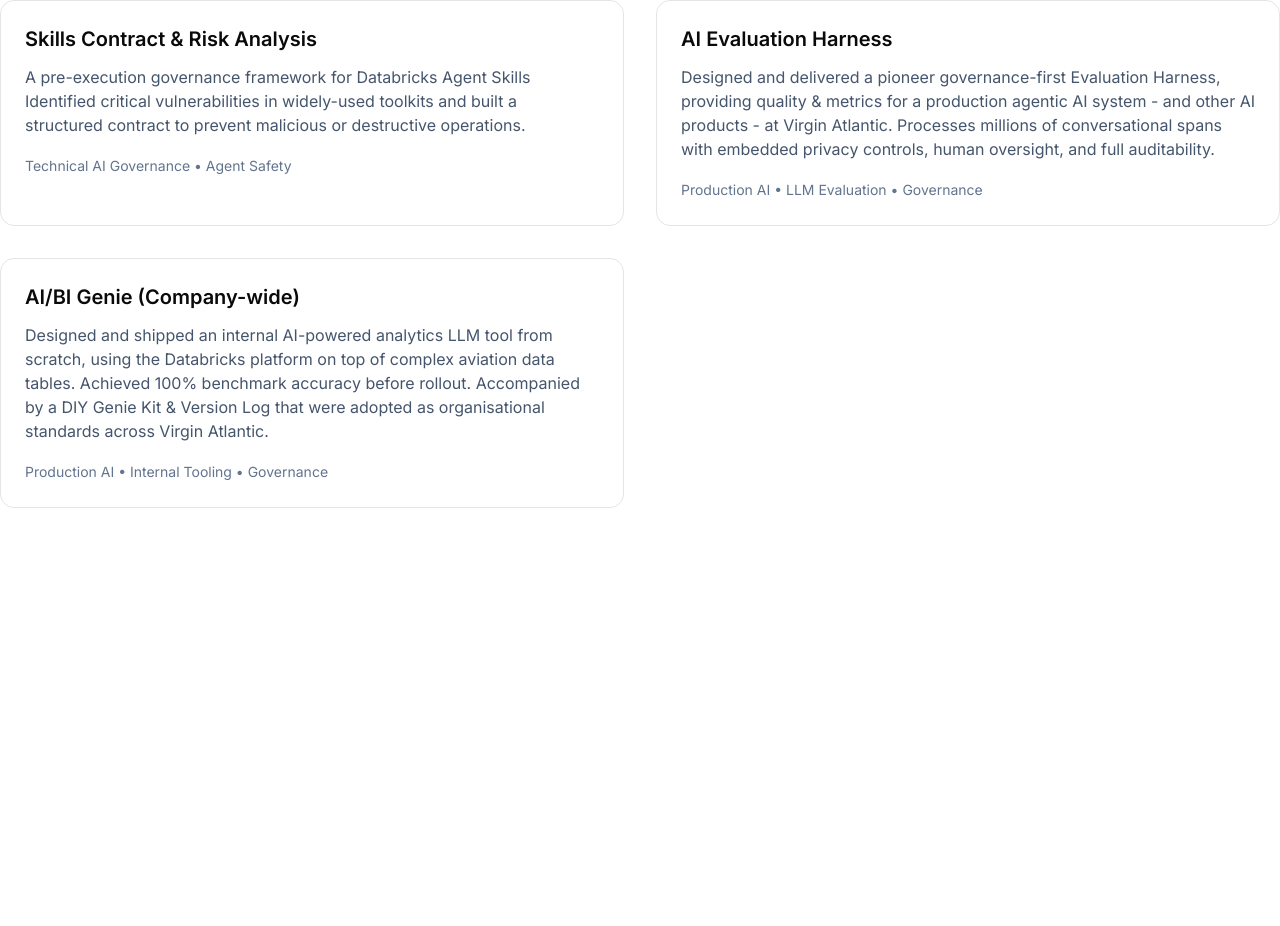
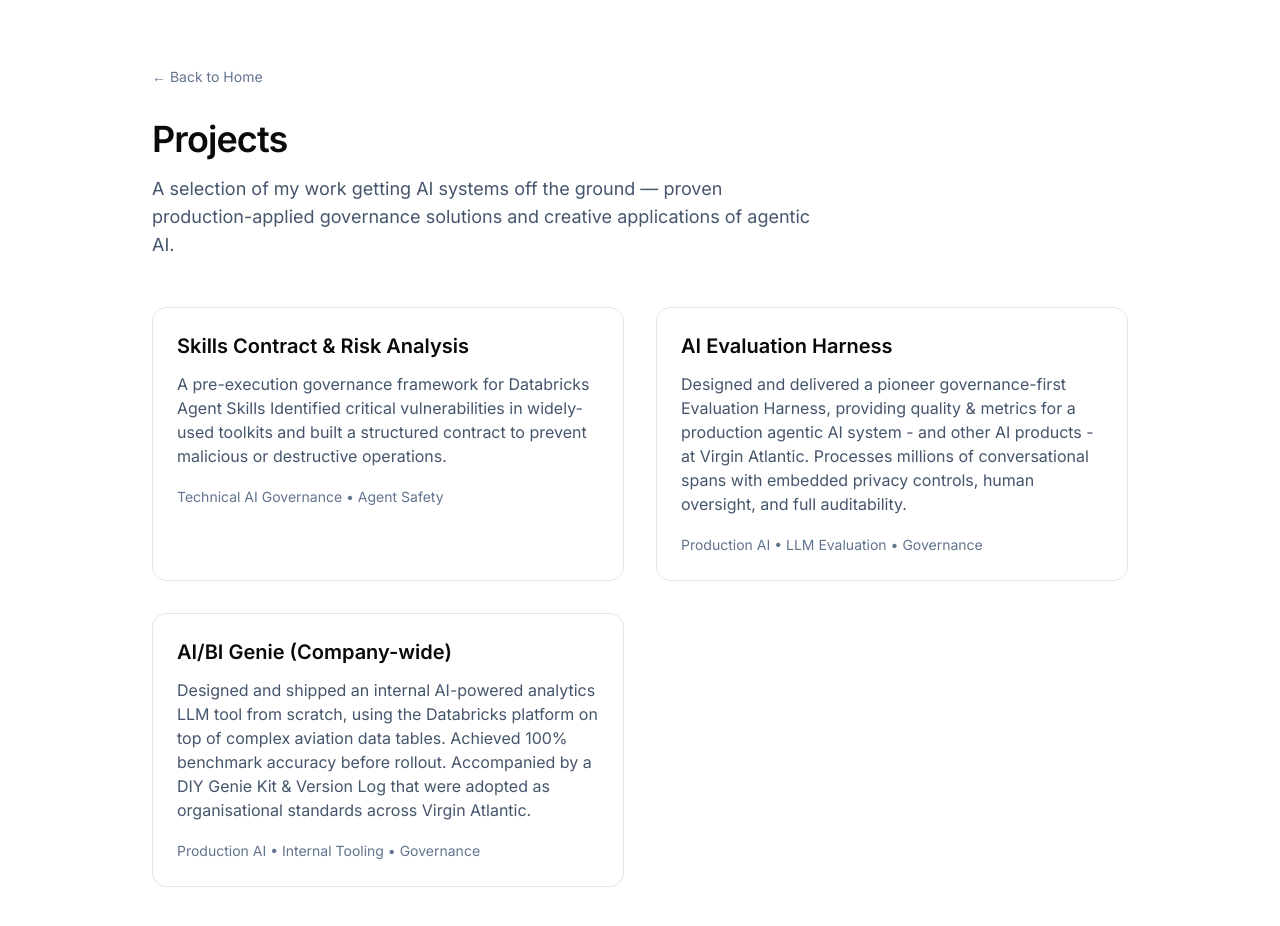
Before and after one commit to dynamicsofanaisteroid/farah-zamir-portfolio, a Next.js app: page /projects in a window 1280 px wide. Shown: the top 926 px of the page. Before the commit the page ends 800 px from the top, so only its background shows below. Built offline with nearby package versions, Linux system fonts and the light colour scheme.

Commit message:
attempting to resolve cards issue

```diff
--- a/app/projects/page.tsx
+++ b/app/projects/page.tsx
@@ -1,10 +1,21 @@
 import Link from "next/link"
-import { ArrowRight } from "lucide-react"   // ← Add this line
+
 export default function ProjectsPage() {
   return (
+    <div className="max-w-5xl mx-auto px-6 py-16">
+      <Link href="/" className="text-sm text-slate-500 hover:text-slate-900 mb-8 inline-block">
+        ← Back to Home
+      </Link>
+
+      <h1 className="text-4xl font-semibold tracking-tight mb-4">Projects</h1>
+      <p className="text-lg text-slate-600 max-w-2xl mb-12">
+        A selection of my work getting AI systems off the ground — proven production-applied
+        governance solutions and creative applications of agentic AI.
+      </p>
+
       <div className="grid gap-8 md:grid-cols-2">
 
-  {/* Skills Contract Card */}
+        {/* Skills Contract Card - Now Clickable */}
         <Link href="/projects/skills-contract" className="block border rounded-xl p-6 hover:shadow-sm transition-shadow">
           <h3 className="text-xl font-semibold mb-3">Skills Contract & Risk Analysis</h3>
           <p className="text-slate-600 mb-4">
@@ -15,7 +26,7 @@
           <span className="text-sm text-slate-500">Technical AI Governance • Agent Safety</span>
         </Link>
 
-  {/* AI Evaluation Harness Card */}
+        {/* AI Evaluation Harness Card - Now Clickable */}
         <Link href="/projects/evaluation-harness" className="block border rounded-xl p-6 hover:shadow-sm transition-shadow">
           <h3 className="text-xl font-semibold mb-3">AI Evaluation Harness</h3>
           <p className="text-slate-600 mb-4">
@@ -34,7 +45,7 @@
           </p>
           <span className="text-sm text-slate-500">Production AI • Internal Tooling • Governance</span>
         </Link>
-
+      </div>
     </div>
   )
 }
```
Lines whose indentation alone changed are shown as unchanged.
